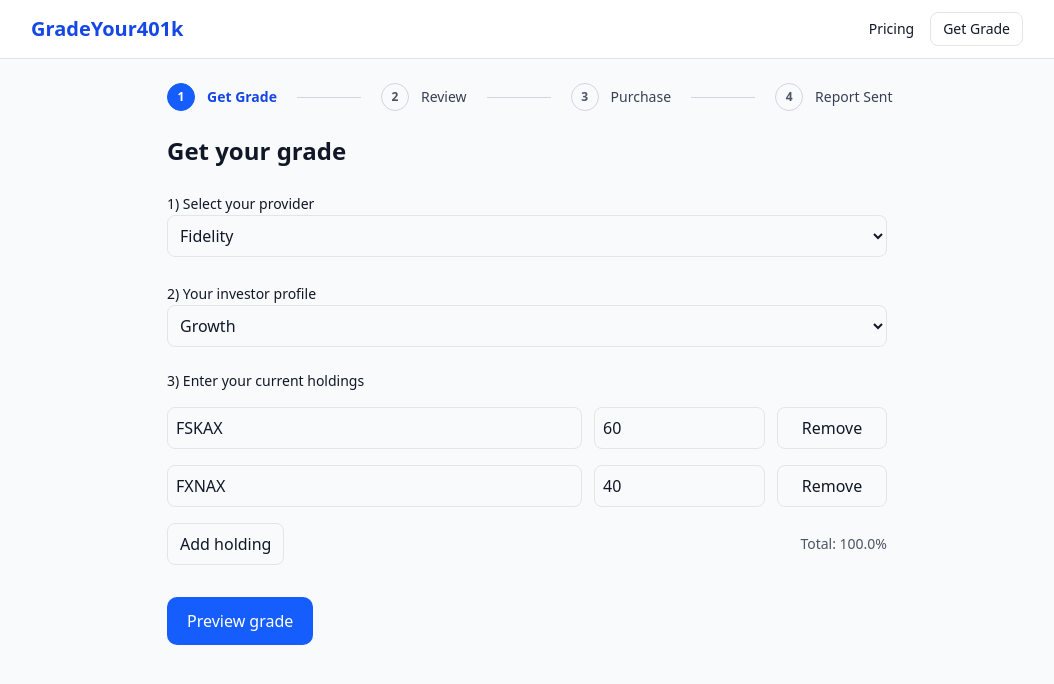
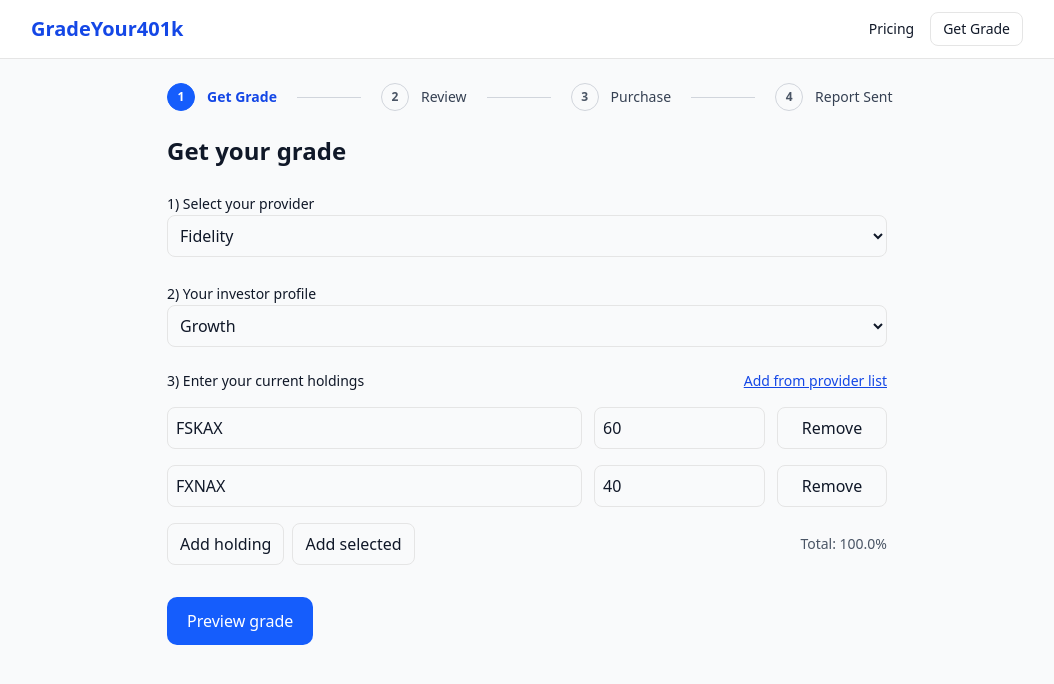
Before and after one commit to rremling/gradeyour401k, a Next.js app: page /grade/new in a window 1280 px wide. Shown: the top 684 px of the page, without its empty margins (113-1167 px from the left). Built offline with nearby package versions, Linux system fonts and the light colour scheme.

Commit message:
Update page.tsx

```diff
--- a/src/app/grade/new/page.tsx
+++ b/src/app/grade/new/page.tsx
@@ -7,7 +7,7 @@
 type InvestorProfile = "Aggressive Growth" | "Growth" | "Balanced";
 type Holding = { symbol: string; weight: number };
 
-// Map internal provider key -> display name for DB/PDF
+// -------- Provider display names (stored in DB/PDF) --------
 const PROVIDER_DISPLAY: Record<string, string> = {
   fidelity: "Fidelity",
   vanguard: "Vanguard",
@@ -19,7 +19,49 @@
   other: "Other",
 };
 
-// Simple, hook-less stepper (client-safe)
+// -------- Provider ticker catalogs (trim/add as you like) --------
+const PROVIDER_FUNDS: Record<string, string[]> = {
+  fidelity: [
+    "FFGCX","FSELX","FSPHX","FBIOX","FSDAX","FSPTX","FSAVX","FPHAX","FEMKX","FCOM",
+    "FNARX","FSLG","FSUTX","FIDSX","FBANK","FXAIX","FDIS","FSPCX","FIDU","FSENX",
+    "FMAT","FSTA","FTEC","FUTY","FDLSX","FHLC","FENY","FNCL","FREL","FBND","FCOR",
+    "FVAL","FQAL","FDMO","FDRR","FDLO","FIDI","FIVA","FLRG","FBCG","FBCV","FDVV",
+  ],
+  vanguard: [
+    "VOO","VFIAX","VTI","VTSAX","VXF","VXUS","VTIAX","VWO","BND","VBTLX","VGSH","VGIT",
+    "VTIP","VNQ","VPU","VDE","VHT","VGT","VFH","VCR","VDC","VIS","VAW","VOX","VTV",
+    "VUG","VB","VBR","VO","VOE","VOT","VBK","VEA","BSV","BIV","BLV","BNDX","VGLT",
+    "VNQI","VIG","VYM","VTEB","VT","VUSB","VIGI","VYMI",
+  ],
+  schwab: [
+    "SCHB","SCHX","SCHG","SCHV","SCHA","SCHM","SCHF","SCHE","SCHC","SCHZ","SCHP",
+    "SCHO","SCHR","SCHQ","SCHI","SCHJ","SCHD","SCHH","SCCR","SMBS","SCUS",
+  ],
+  "state-street": [
+    "SPY","SPLG","SPMD","SPSM","SPYG","SPYV","XLK","XLF","XLV","XLE","XLC","XLY",
+    "XLRE","XLI","XLB","XLU","XBI","SPHD","SPIP","SPHY","STOT","TOTL","OBND","SRLN",
+    "PRIV","MDY","DIA",
+  ],
+  blackrock: [
+    "IVV","ITOT","IEMG","IEFA","IEUR","IJH","IJR","AGG","IUSB","IUSG","IUSV","ILTB",
+    "IMTB","IXUS","IWB","IVE","IVW","IWD","DVY","DIVB","USRT","IAGG","IYC","IYK","IYE",
+    "IXJ",
+  ],
+  invesco: [
+    "QQQ","QQQM","SPHQ","SPMO","RSP","XLG","PBUS","SPLV","BKLN","RWL","PRF","PSCT",
+    "SPHD","XMMO","XMVM","XMHQ","SPHB","PSR","CSD",
+  ],
+  voya: [
+    "IIFIX","IOSIX","IIGZX","IPIRX","IPLXX","IVMXX","IIVGX","IPIMX","IPLIX","IPMIX","IPSIX",
+    "ISDIX","IDXGX","ISEIX","IDXLX","ISJIX","ISKIX","IBRIX","IPIIX","IEOHX","IPEIX",
+    "ILBPX","IIMOX","IRMIX","IRGMX","IVCSX","IVSOX","ISZIX","ISNGX","ISQIX","ISNLX",
+    "ISRIX","ISNQX","IISNX","VISPX","VIQIX","VSICX","VSIPX","VSQIX","VSSIX","IAVIX",
+    "ISGJX","ICGIX","ISWIX","IAGIX","INGIX","IRGIX","IVRIX",
+  ],
+  other: [],
+};
+
+// -------- UI: top stepper (client-safe, no hooks) --------
 function Stepper({ current = 1 }: { current?: 1 | 2 | 3 | 4 }) {
   const steps = [
     { n: 1, label: "Get Grade" },
@@ -75,7 +117,7 @@
 export default function NewGradePage() {
   const router = useRouter();
 
-  // State (restore your earlier defaults if you prefer)
+  // -------- State --------
   const [provider, setProvider] = useState("fidelity");
   const [profile, setProfile] = useState<InvestorProfile>("Growth");
   const [rows, setRows] = useState<Holding[]>([
@@ -83,14 +125,34 @@
     { symbol: "FXNAX", weight: 40 },
   ]);
 
+  // Add-from-list UI
+  const [showCatalog, setShowCatalog] = useState(false);
+  const [catalogSearch, setCatalogSearch] = useState("");
+  const providerList = useMemo(
+    () => (PROVIDER_FUNDS[provider] || []).filter((t) =>
+      t.toUpperCase().includes(catalogSearch.toUpperCase())
+    ),
+    [provider, catalogSearch]
+  );
+  const [selectedFromList, setSelectedFromList] = useState<string>("");
+
+  // Totals / validation
   const total = useMemo(
     () => rows.reduce((s, r) => s + (Number(r.weight) || 0), 0),
     [rows]
   );
   const canSubmit = provider && Math.abs(total - 100) < 0.1;
 
+  // -------- Row helpers --------
   function addRow() {
     setRows((r) => [...r, { symbol: "", weight: 0 }]);
+  }
+  function addSymbol(sym: string) {
+    const symbol = sym.toUpperCase().trim();
+    if (!symbol) return;
+    // Avoid duplicates: if exists, just focus user on editing that row weight
+    if (rows.some((r) => r.symbol === symbol)) return;
+    setRows((r) => [...r, { symbol, weight: 0 }]);
   }
   function removeRow(i: number) {
     setRows((r) => r.filter((_, idx) => idx !== i));
@@ -108,7 +170,7 @@
     );
   }
 
-  // Old computeGrade style (feel free to drop your previous logic back in)
+  // -------- Grade logic (keep/replace with yours) --------
   function computeGrade(profileInput: InvestorProfile, totalWeight: number): number {
     const base =
       profileInput === "Aggressive Growth" ? 4.5 : profileInput === "Balanced" ? 3.8 : 4.1;
@@ -117,6 +179,7 @@
     return grade;
   }
 
+  // -------- Save preview → go to results --------
   const [saving, setSaving] = useState(false);
   const [saveError, setSaveError] = useState<string | null>(null);
 
@@ -173,7 +236,7 @@
       .filter((r) => r.symbol && !Number.isNaN(r.weight));
 
     const base = computeGrade(profile, total);
-    const adjusted = base; // you can re-apply your earlier adjustments here
+    const adjusted = base; // plug in your other adjustments if you like
 
     await savePreviewAndGo({
       provider,
@@ -184,6 +247,7 @@
     });
   }
 
+  // -------- UI --------
   return (
     <main className="mx-auto max-w-3xl p-6 space-y-6">
       <Stepper current={1} />
@@ -196,7 +260,12 @@
         <select
           className="w-full border rounded-md p-2"
           value={provider}
-          onChange={(e) => setProvider(e.target.value)}
+          onChange={(e) => {
+            setProvider(e.target.value);
+            // reset picker state on provider change
+            setCatalogSearch("");
+            setSelectedFromList("");
+          }}
         >
           <option value="fidelity">Fidelity</option>
           <option value="vanguard">Vanguard</option>
@@ -225,7 +294,59 @@
 
       {/* Holdings */}
       <section className="space-y-4">
+        <div className="flex items-center justify-between">
           <div className="text-sm font-medium">3) Enter your current holdings</div>
+          <button
+            type="button"
+            className="text-sm underline text-blue-700"
+            onClick={() => setShowCatalog((s) => !s)}
+            aria-expanded={showCatalog}
+          >
+            {showCatalog ? "Hide" : "Add from provider list"}
+          </button>
+        </div>
+
+        {/* Collapsible “Add from list” */}
+        {showCatalog && (
+          <div className="rounded-lg border p-3 bg-white space-y-3">
+            <div className="flex flex-col md:flex-row md:items-center gap-3">
+              <input
+                className="border rounded-md p-2 md:flex-1"
+                placeholder={`Search ${PROVIDER_DISPLAY[provider] || "Provider"} tickers…`}
+                value={catalogSearch}
+                onChange={(e) => setCatalogSearch(e.target.value)}
+              />
+              <div className="flex items-center gap-2">
+                <select
+                  className="border rounded-md p-2 w-56"
+                  value={selectedFromList}
+                  onChange={(e) => setSelectedFromList(e.target.value)}
+                >
+                  <option value="">Choose a fund…</option>
+                  {providerList.map((t) => (
+                    <option key={t} value={t}>
+                      {t}
+                    </option>
+                  ))}
+                </select>
+                <button
+                  type="button"
+                  className="border rounded-md px-3 py-2 hover:bg-gray-50"
+                  onClick={() => {
+                    if (selectedFromList) addSymbol(selectedFromList);
+                  }}
+                >
+                  Add
+                </button>
+              </div>
+            </div>
+            <p className="text-xs text-gray-500">
+              Don’t see it? You can still type any symbol in the table below.
+            </p>
+          </div>
+        )}
+
+        {/* Rows table */}
         {rows.map((row, i) => (
           <div key={i} className="grid grid-cols-12 gap-3">
             <input
@@ -251,7 +372,9 @@
             </button>
           </div>
         ))}
+
         <div className="flex items-center justify-between">
+          <div className="flex items-center gap-2">
             <button
               type="button"
               onClick={addRow}
@@ -259,10 +382,31 @@
             >
               Add holding
             </button>
-          <div className="text-sm text-gray-600">Total: {total.toFixed(1)}%</div>
+            <button
+              type="button"
+              onClick={() => {
+                // quick helper: add selected + give it a small default weight
+                if (selectedFromList) {
+                  addSymbol(selectedFromList);
+                }
+              }}
+              className="border rounded-md px-3 py-2 hover:bg-gray-50"
+            >
+              Add selected
+            </button>
+          </div>
+          <div
+            className={[
+              "text-sm",
+              Math.abs(total - 100) < 0.1 ? "text-gray-600" : "text-red-600",
+            ].join(" ")}
+          >
+            Total: {total.toFixed(1)}%
+          </div>
         </div>
       </section>
 
+      {/* Actions */}
       <div className="pt-2">
         <button
           type="button"
```
Lines whose indentation alone changed are shown as unchanged.
